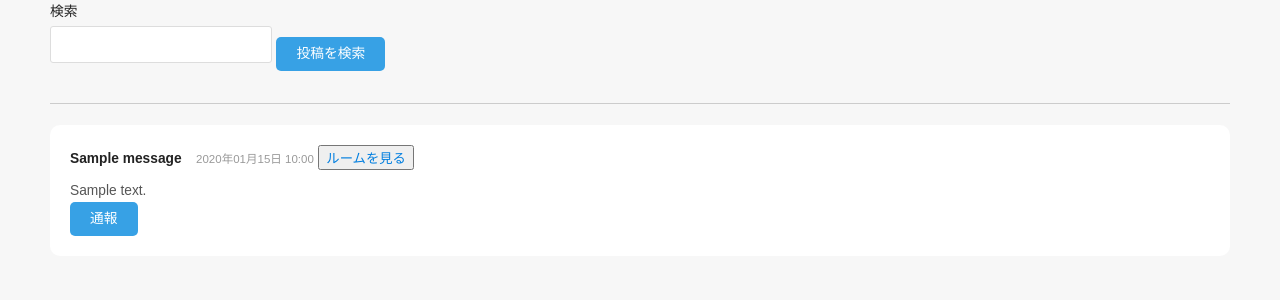
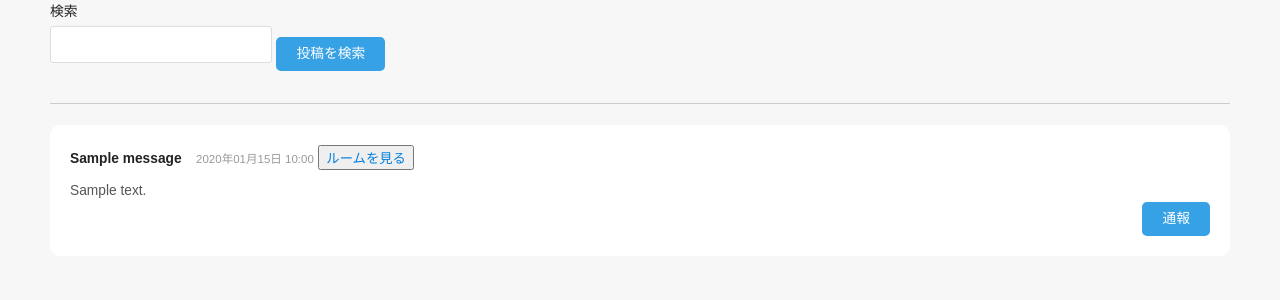
Before and after one commit to nakada-ak-ts/message-board, a PHP site: page / in a window 1280 px wide. Shown: the part 436-736 px from the top of the page. Run offline with PHP 8.4, Linux system fonts and the light colour scheme; tables that the repository leaves empty or names only in its code hold one stand-in row (values such as "Sample post").

Commit message:
[change]add alert button and layout

```diff
--- a/index.php
+++ b/index.php
@@ -137,6 +137,10 @@ $pdo = null;
 <title>ひと言掲示板</title>
 <style>
 	<?php require("./main.css"); ?>
+    .alert_delete_button{
+        display: flex;
+        justify-content: flex-end;
+    }
 </style>
 </head>
 <body>
@@ -196,13 +200,12 @@ $pdo = null;
         <button><a href="room_message.php?room_id=<?php echo $value['room_id']; ?>">ルームを見る</button>
     </div>
     <p><?php echo nl2br( htmlspecialchars( $value['message'], ENT_QUOTES, 'UTF-8') ); ?></p>
-
-		<!-- 通報 -->
-		<form method="post" action="alert_process.php">
-			<input type="hidden" name="alert_message" value="<?php if( !empty($value['id']) ){ echo htmlspecialchars( $value['id'], ENT_QUOTES, 'UTF-8'); } ?>">
-        <input type="submit" name="btn_alert" value="通報">
-  	</form>
-
+    <div class="alert_delete_button">
+        <form method="post" action="alert_process.php">
+            <input type="hidden" name="alert_message" value="<?php if( !empty($value['id']) ){ echo htmlspecialchars( $value['id'], ENT_QUOTES, 'UTF-8'); } ?>">
+            <input type="submit" name="btn_alert" value="通報">
+        </form>
+    </div>
 </article>
 <?php endforeach; ?>
 <?php endif; ?>
```
Also changed, not shown: room_message.php (+10 -0 lines), search_view.php (+11 -4 lines).
